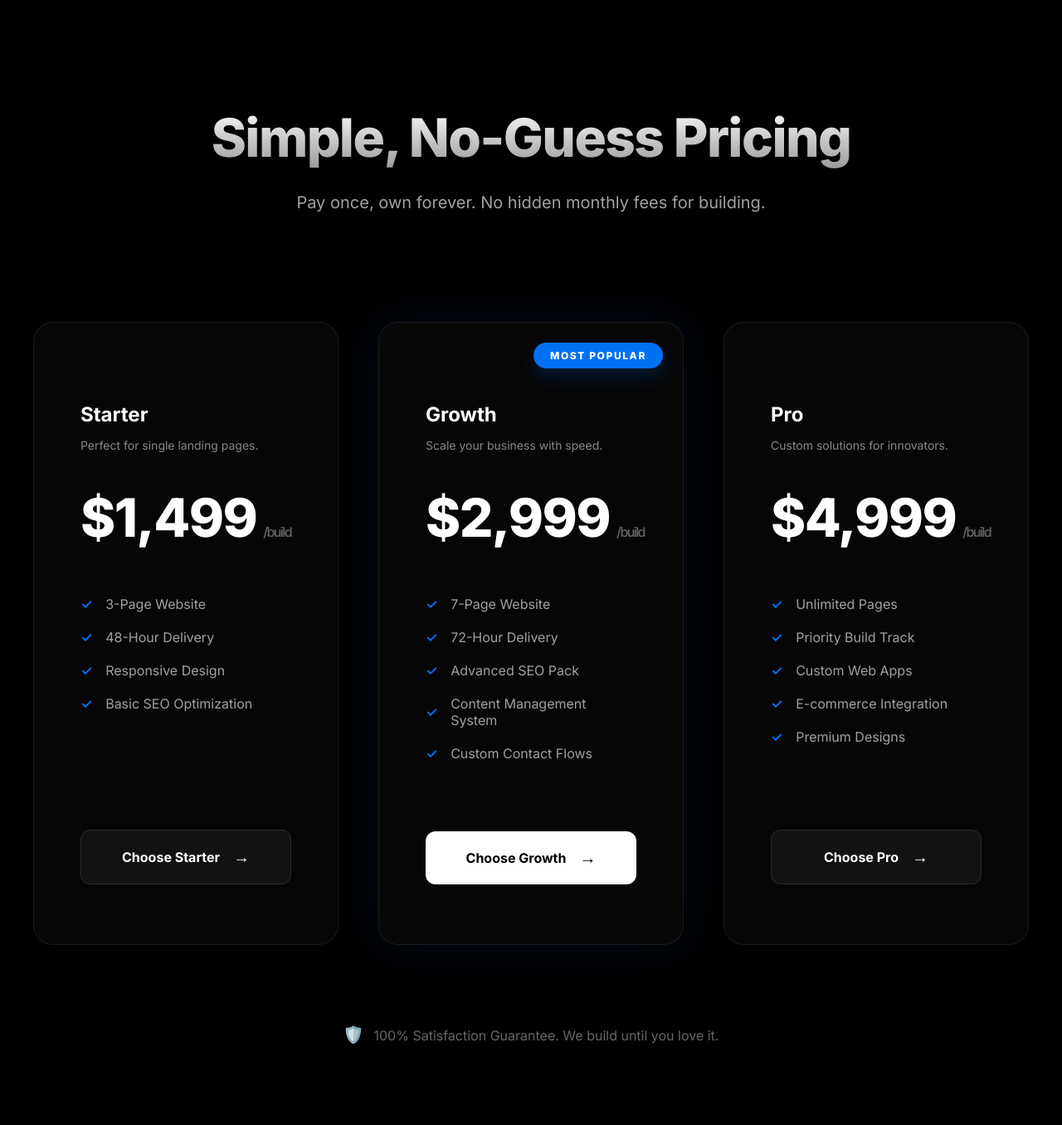
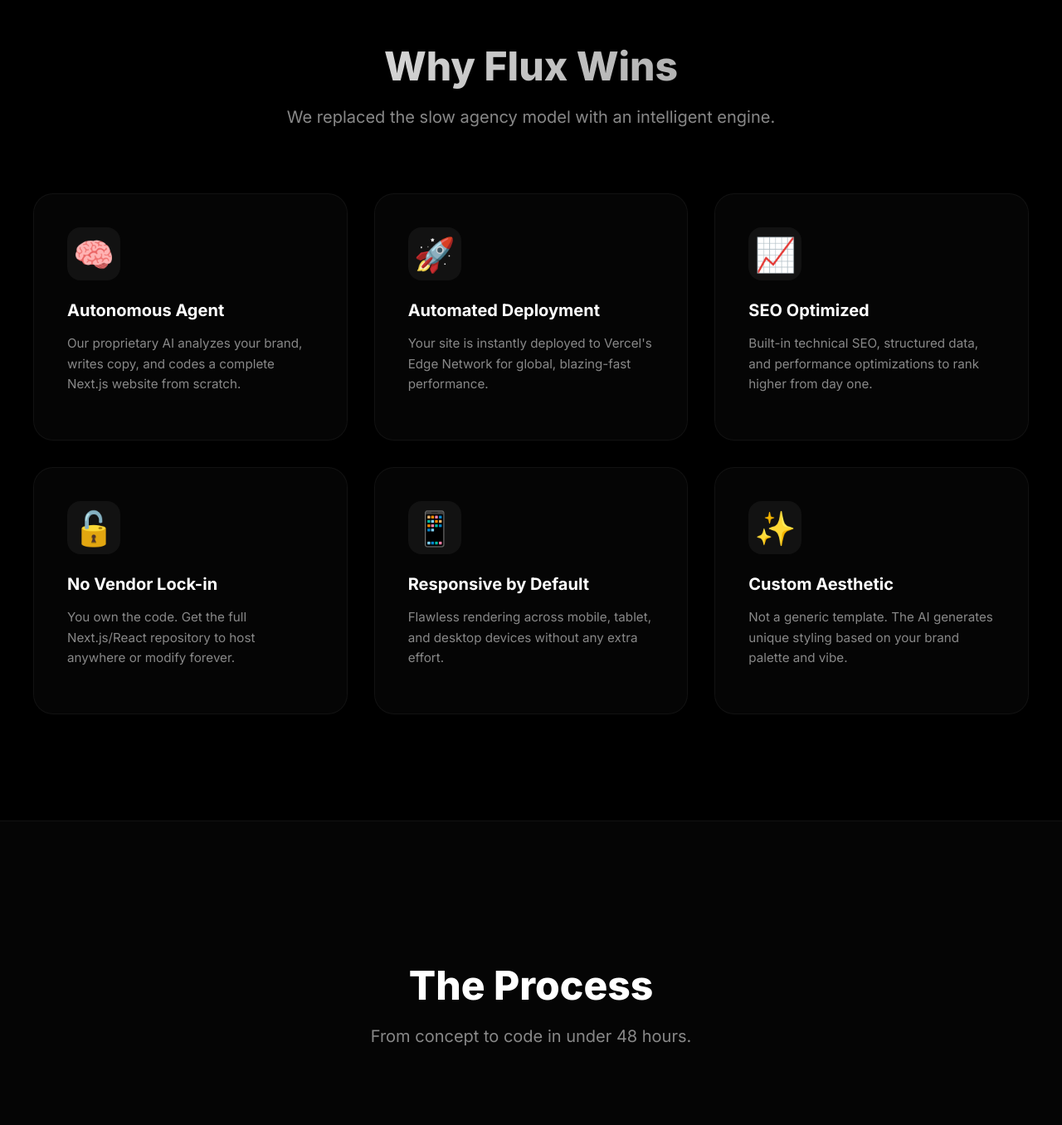
Before and after one commit to fluxlabs/flux-website-builder, a Next.js app: page / in a window 1280 px wide. Shown: the part 1433-2789 px from the top of the page at 83% size. Built offline with nearby package versions, Linux system fonts and the light colour scheme.

Commit message:
✨ Marketing: Add Features, How It Works, and enhance Portfolio sections

```diff
--- a/src/app/page.tsx
+++ b/src/app/page.tsx
@@ -1,5 +1,7 @@
 import Navbar from "@/components/Navbar/Navbar";
 import Hero from "@/components/Hero/Hero";
+import Features from "@/components/Features/Features";
+import HowItWorks from "@/components/HowItWorks/HowItWorks";
 import Pricing from "@/components/Pricing/Pricing";
 import Portfolio from "@/components/Portfolio/Portfolio";
 import Footer from "@/components/Footer/Footer";
@@ -11,6 +13,8 @@ export default function Home() {
       <Navbar />
       <main className={styles.main}>
         <Hero />
+        <Features />
+        <HowItWorks />
         <Pricing />
         <Portfolio />
       </main>
--- /dev/null
+++ b/src/components/Features/Features.module.css
@@ -0,0 +1,74 @@
+.featuresSection {
+  padding: 8rem 2rem;
+  background: #000;
+  position: relative;
+}
+
+.container {
+  max-width: 1200px;
+  margin: 0 auto;
+}
+
+.header {
+  text-align: center;
+  margin-bottom: 5rem;
+}
+
+.header h2 {
+  font-size: 3rem;
+  font-weight: 800;
+  margin-bottom: 1rem;
+  background: linear-gradient(135deg, #fff 0%, #888 100%);
+  -webkit-background-clip: text;
+  -webkit-text-fill-color: transparent;
+}
+
+.header p {
+  font-size: 1.25rem;
+  color: #888;
+}
+
+.grid {
+  display: grid;
+  grid-template-columns: repeat(auto-fit, minmax(300px, 1fr));
+  gap: 2rem;
+}
+
+.card {
+  background: rgba(255, 255, 255, 0.02);
+  border: 1px solid rgba(255, 255, 255, 0.05);
+  border-radius: 24px;
+  padding: 2.5rem;
+  transition: all 0.3s ease;
+}
+
+.card:hover {
+  background: rgba(255, 255, 255, 0.04);
+  border-color: rgba(255, 255, 255, 0.1);
+  transform: translateY(-5px);
+}
+
+.icon {
+  font-size: 2.5rem;
+  margin-bottom: 1.5rem;
+  background: rgba(255, 255, 255, 0.05);
+  width: 64px;
+  height: 64px;
+  display: flex;
+  justify-content: center;
+  align-items: center;
+  border-radius: 16px;
+}
+
+.card h3 {
+  font-size: 1.25rem;
+  font-weight: 700;
+  margin-bottom: 1rem;
+  color: #fff;
+}
+
+.card p {
+  color: #888;
+  line-height: 1.6;
+  font-size: 0.95rem;
+}
--- /dev/null
+++ b/src/components/Features/Features.tsx
@@ -0,0 +1,67 @@
+"use client";
+
+import styles from "./Features.module.css";
+import { motion } from "framer-motion";
+
+const features = [
+  {
+    title: "Autonomous Agent",
+    description: "Our proprietary AI analyzes your brand, writes copy, and codes a complete Next.js website from scratch.",
+    icon: "🧠"
+  },
+  {
+    title: "Automated Deployment",
+    description: "Your site is instantly deployed to Vercel's Edge Network for global, blazing-fast performance.",
+    icon: "🚀"
+  },
+  {
+    title: "SEO Optimized",
+    description: "Built-in technical SEO, structured data, and performance optimizations to rank higher from day one.",
+    icon: "📈"
+  },
+  {
+    title: "No Vendor Lock-in",
+    description: "You own the code. Get the full Next.js/React repository to host anywhere or modify forever.",
+    icon: "🔓"
+  },
+  {
+    title: "Responsive by Default",
+    description: "Flawless rendering across mobile, tablet, and desktop devices without any extra effort.",
+    icon: "📱"
+  },
+  {
+    title: "Custom Aesthetic",
+    description: "Not a generic template. The AI generates unique styling based on your brand palette and vibe.",
+    icon: "✨"
+  }
+];
+
+export default function Features() {
+  return (
+    <section className={styles.featuresSection}>
+      <div className={styles.container}>
+        <div className={styles.header}>
+          <h2>Why Flux Wins</h2>
+          <p>We replaced the slow agency model with an intelligent engine.</p>
+        </div>
+
+        <div className={styles.grid}>
+          {features.map((feature, i) => (
+            <motion.div
+              key={i}
+              className={styles.card}
+              initial={{ opacity: 0, y: 20 }}
+              whileInView={{ opacity: 1, y: 0 }}
+              viewport={{ once: true }}
+              transition={{ delay: i * 0.1 }}
+            >
+              <div className={styles.icon}>{feature.icon}</div>
+              <h3>{feature.title}</h3>
+              <p>{feature.description}</p>
+            </motion.div>
+          ))}
+        </div>
+      </div>
+    </section>
+  );
+}
--- a/src/components/Hero/Hero.tsx
+++ b/src/components/Hero/Hero.tsx
@@ -66,7 +66,7 @@ export default function Hero() {
               <div className={styles.shine} />
             </Link>
           </Magnetic>
-          <p className={styles.ctaSubtext}>No credit card required. Finalize after delivery.</p>
+          <p className={styles.ctaSubtext}>Join 50+ visionaries. No credit card required. Finalize after delivery.</p>
         </motion.div>
 
         <motion.div variants={itemVariants} className={styles.stats}>
--- /dev/null
+++ b/src/components/HowItWorks/HowItWorks.module.css
@@ -0,0 +1,105 @@
+.section {
+  padding: 8rem 2rem;
+  background: #050505;
+  border-top: 1px solid rgba(255, 255, 255, 0.05);
+  border-bottom: 1px solid rgba(255, 255, 255, 0.05);
+}
+
+.container {
+  max-width: 1200px;
+  margin: 0 auto;
+}
+
+.header {
+  text-align: center;
+  margin-bottom: 6rem;
+}
+
+.header h2 {
+  font-size: 3rem;
+  font-weight: 800;
+  margin-bottom: 1rem;
+  color: #fff;
+}
+
+.header p {
+  font-size: 1.25rem;
+  color: #888;
+}
+
+.steps {
+  display: flex;
+  justify-content: space-between;
+  position: relative;
+  gap: 2rem;
+}
+
+.line {
+  position: absolute;
+  top: 40px;
+  left: 0;
+  right: 0;
+  height: 2px;
+  background: linear-gradient(90deg, rgba(255,255,255,0.05) 0%, rgba(255,255,255,0.2) 50%, rgba(255,255,255,0.05) 100%);
+  z-index: 0;
+}
+
+.step {
+  flex: 1;
+  position: relative;
+  z-index: 1;
+  text-align: center;
+  padding: 0 1rem;
+}
+
+.number {
+  width: 80px;
+  height: 80px;
+  background: #000;
+  border: 2px solid #333;
+  border-radius: 50%;
+  display: flex;
+  justify-content: center;
+  align-items: center;
+  margin: 0 auto 2rem auto;
+  font-size: 1.5rem;
+  font-weight: 900;
+  color: #fff;
+  transition: all 0.3s ease;
+}
+
+.step:hover .number {
+  border-color: #0070f3;
+  box-shadow: 0 0 30px rgba(0, 112, 243, 0.3);
+  color: #0070f3;
+}
+
+.content h3 {
+  font-size: 1.5rem;
+  font-weight: 700;
+  color: #fff;
+  margin-bottom: 1rem;
+}
+
+.content p {
+  color: #888;
+  line-height: 1.6;
+  font-size: 1rem;
+}
+
+@media (max-width: 768px) {
+  .steps {
+    flex-direction: column;
+    gap: 4rem;
+  }
+
+  .line {
+    top: 0;
+    bottom: 0;
+    left: 50%;
+    width: 2px;
+    height: 100%;
+    transform: translateX(-50%);
+    background: linear-gradient(180deg, rgba(255,255,255,0.05) 0%, rgba(255,255,255,0.2) 50%, rgba(255,255,255,0.05) 100%);
+  }
+}
--- /dev/null
+++ b/src/components/HowItWorks/HowItWorks.tsx
@@ -0,0 +1,55 @@
+"use client";
+
+import styles from "./HowItWorks.module.css";
+import { motion } from "framer-motion";
+
+const steps = [
+  {
+    num: "01",
+    title: "Submit Your Vision",
+    description: "Fill out our quick intake form. Tell us about your business, target audience, and preferred aesthetic.",
+  },
+  {
+    num: "02",
+    title: "AI Manifestation",
+    description: "Our agent researches your niche, writes the copy, and builds a complete Next.js architecture.",
+  },
+  {
+    num: "03",
+    title: "Review & Launch",
+    description: "Within 48 hours, you receive a staging link. Approve the build, and we push it live to your domain.",
+  }
+];
+
+export default function HowItWorks() {
+  return (
+    <section className={styles.section}>
+      <div className={styles.container}>
+        <div className={styles.header}>
+          <h2>The Process</h2>
+          <p>From concept to code in under 48 hours.</p>
+        </div>
+
+        <div className={styles.steps}>
+          {steps.map((step, i) => (
+            <motion.div
+              key={i}
+              className={styles.step}
+              initial={{ opacity: 0, y: 20 }}
+              whileInView={{ opacity: 1, y: 0 }}
+              viewport={{ once: true }}
+              transition={{ delay: i * 0.2 }}
+            >
+              <div className={styles.number}>{step.num}</div>
+              <div className={styles.content}>
+                <h3>{step.title}</h3>
+                <p>{step.description}</p>
+              </div>
+            </motion.div>
+          ))}
+          <div className={styles.line} />
+        </div>
+      </div>
+    </section>
+  );
+}
--- a/src/components/Portfolio/Portfolio.module.css
+++ b/src/components/Portfolio/Portfolio.module.css
@@ -9,15 +9,24 @@
   margin: 0 auto;
 }
 
+.headerGroup {
+  text-align: center;
+  margin-bottom: 5.5rem;
+}
+
 .title {
-  text-align: center;
   font-size: 3.5rem;
-  margin-bottom: 5.5rem;
+  margin-bottom: 1rem;
   font-weight: 800;
   letter-spacing: -0.05rem;
   background: linear-gradient(to right, #fff, #a1a1a1);
   -webkit-background-clip: text;
   -webkit-text-fill-color: transparent;
+}
+
+.subtitle {
+  font-size: 1.25rem;
+  color: #888;
 }
 
 .grid {
@@ -36,8 +45,10 @@
   aspect-ratio: 16/10;
   background: linear-gradient(135deg, rgba(255, 255, 255, 0.02), rgba(255, 255, 255, 0.08));
   display: flex;
+  flex-direction: column;
   align-items: center;
   justify-content: center;
+  gap: 1rem;
   color: #a1a1a1;
   font-size: 0.875rem;
   font-weight: 600;
@@ -45,6 +56,19 @@
   letter-spacing: 0.1rem;
   position: relative;
   overflow: hidden;
+}
+
+.placeholderLogo {
+  width: 48px;
+  height: 48px;
+  background: rgba(255, 255, 255, 0.1);
+  border-radius: 12px;
+  display: flex;
+  justify-content: center;
+  align-items: center;
+  font-size: 1.5rem;
+  font-weight: 900;
+  color: #fff;
 }
 
 .placeholder::after {
@@ -68,11 +92,28 @@
   transition: background 0.3s;
 }
 
+.infoHeader {
+  display: flex;
+  justify-content: space-between;
+  align-items: center;
+  margin-bottom: 0.5rem;
+}
+
 .info h3 {
   font-size: 1.25rem;
   font-weight: 600;
   color: #fff;
-  margin-bottom: 0.5rem;
+  margin: 0;
+}
+
+.timeBadge {
+  font-size: 0.65rem;
+  font-weight: 800;
+  background: rgba(0, 112, 243, 0.1);
+  color: #0070f3;
+  padding: 0.2rem 0.5rem;
+  border-radius: 4px;
+  text-transform: uppercase;
 }
 
 .info p {
--- a/src/components/Portfolio/Portfolio.tsx
+++ b/src/components/Portfolio/Portfolio.tsx
@@ -4,25 +4,32 @@ import ScrollReveal from "@/components/ui/ScrollReveal";
 
 export default function Portfolio() {
   const items = [
-    { name: "Coffee Roastery", category: "E-commerce" },
-    { name: "SaaS Dashboard", category: "SaaS" },
-    { name: "Creative Studio", category: "Portfolio" },
-    { name: "Fitness App", category: "Mobile First" },
+    { name: "Acme Legal", category: "Corporate & Law", style: "Clean & Corporate", time: "42 Hours" },
+    { name: "Nova SaaS", category: "B2B Software", style: "Modern & Professional", time: "38 Hours" },
+    { name: "Studio XYZ", category: "Creative Agency", style: "Bold & Brutalist", time: "45 Hours" },
+    { name: "Luxe Interiors", category: "High-end Real Estate", style: "Luxury & Minimal", time: "41 Hours" },
   ];
 
   return (
     <section id="portfolio" className={styles.portfolio}>
       <ScrollReveal className={styles.container}>
-        <h2 className={styles.title}>Crafting Experiences</h2>
+        <div className={styles.headerGroup}>
+          <h2 className={styles.title}>Recent Manifestations</h2>
+          <p className={styles.subtitle}>A glimpse into the digital architectures generated by our AI engine.</p>
+        </div>
         <div className={styles.grid}>
           {items.map((item) => (
             <SpotlightCard key={item.name} className={styles.cardWrapper}>
               <div className={styles.placeholder}>
-                <span>{item.name} Placeholder</span>
+                <div className={styles.placeholderLogo}>{item.name.charAt(0)}</div>
+                <span>{item.name}</span>
               </div>
               <div className={styles.info}>
-                <h3>{item.name}</h3>
-                <p>{item.category}</p>
+                <div className={styles.infoHeader}>
+                  <h3>{item.name}</h3>
+                  <span className={styles.timeBadge}>{item.time}</span>
+                </div>
+                <p>{item.category} • {item.style}</p>
               </div>
             </SpotlightCard>
           ))}
```
